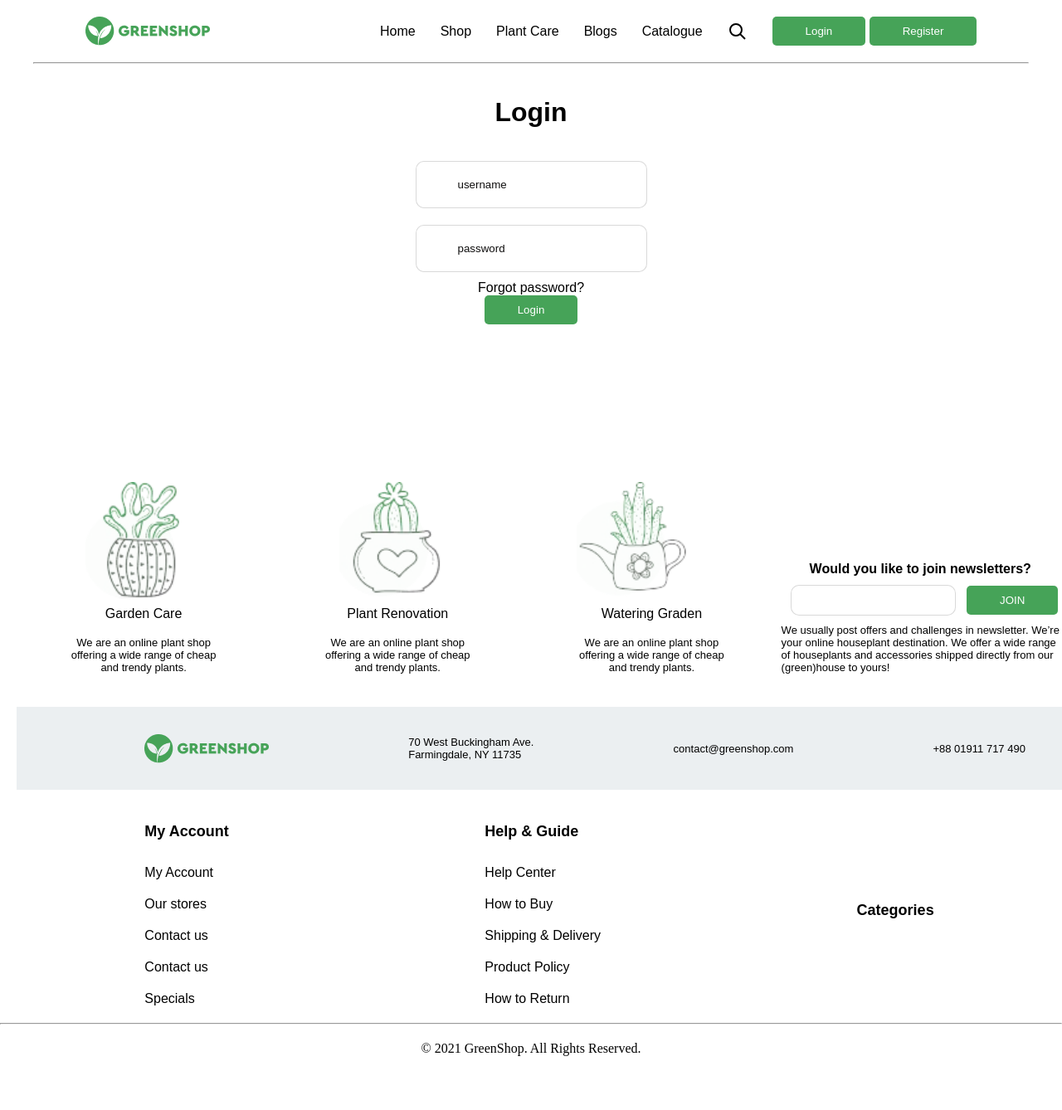
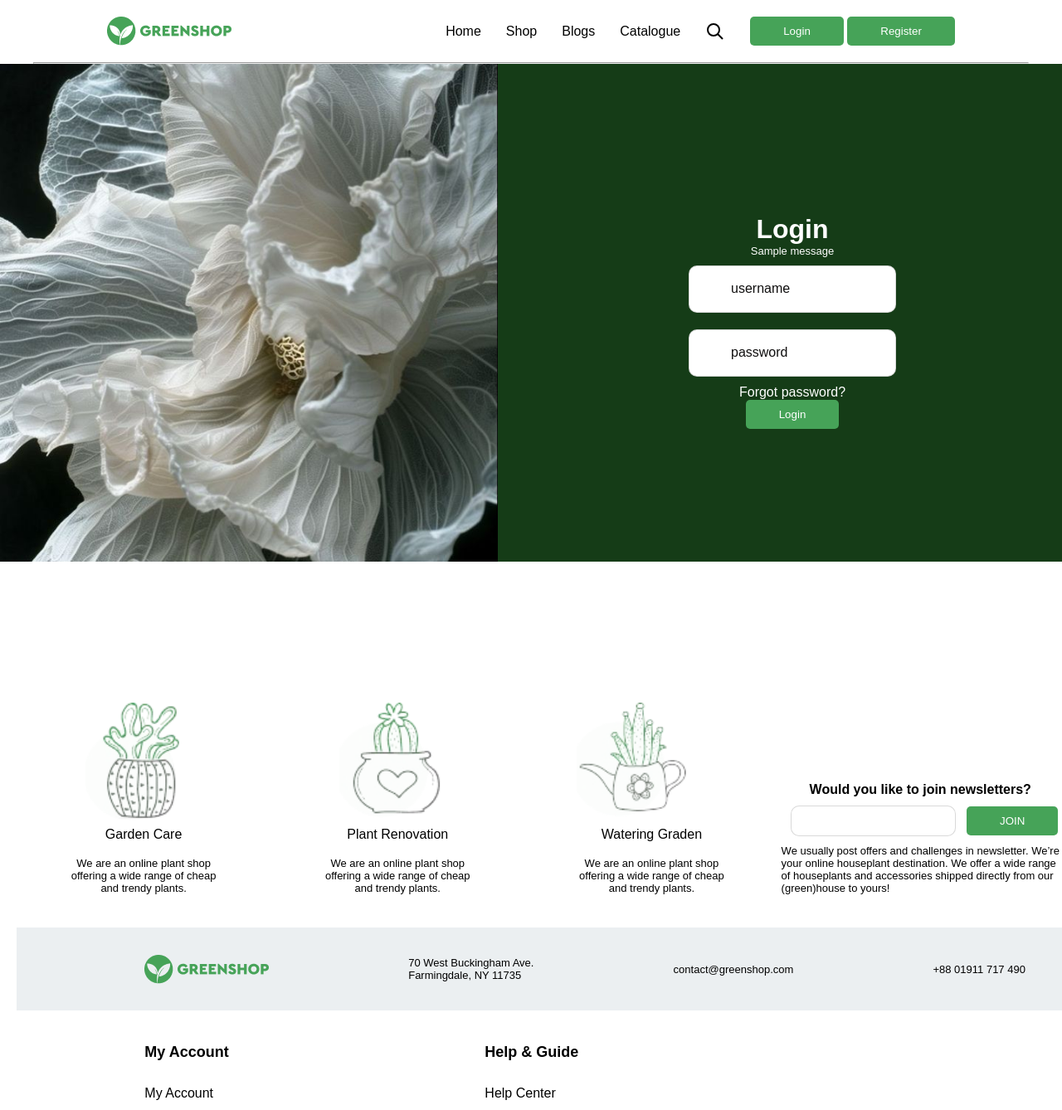
Before and after one commit to alfi7773/plants, a Django app: page /profile/login/ in a window 1280 px wide. Shown: the top 1338 px of the page at 83% size. Before the commit the page ends 1273 px from the top, so only its background shows below. Run offline with Django 5.2, Linux system fonts and the light colour scheme; tables that the repository leaves empty hold one stand-in row (values such as "Sample post"); one stand-in notice (Sample message) is shown; parts of the project's set-up code (start-up, migrations or seed data) failed here and were passed over; some libraries are stand-ins or nearby versions.

Commit message:
login/register

```diff
--- a/static/static_dirs/css/main.css
+++ b/static/static_dirs/css/main.css
@@ -448,6 +448,29 @@ a {
     color: black;
     list-style: none;
 }
+
+input::placeholder {
+    font-family: Cera Pro, sans-serif;
+    color: black;
+    font-size: 16px;
+}
+
+.message {
+    /* font-size: 20px; */
+    font-family: Cera Pro, sans-serif;
+
+}
+
+.my-plant {
+    background-image: url(../images/myplant.jpg);
+    background-position: center;
+    background-repeat: no-repeat;
+    background-size: cover;
+    width: 600px;
+    height: 600px;
+}
+
+
 
 /* .form-button button {
     width: 100%;
@@ -1056,13 +1079,14 @@ select, textarea {
     border-radius: 10px;
 }
 
-.forma input {
+.forma input, select {
     padding: 20px 50px;
     margin: 10px;
     border: none;
     /* background-color: #dfdada; */
     border: solid 1px rgb(128, 128, 128, 0.3);
     border-radius: 10px;
+    max-width: 250px;
 }
 
 .forma input::placeholder {
@@ -1075,6 +1099,11 @@ select, textarea {
     display: flex;
     flex-direction: column;
     gap: 30px;
+}
+
+.body {
+    background-color: #153c17;
+
 }
 
 
@@ -1414,7 +1443,7 @@ button.place-order:hover {
 /* Адаптивность */
 @media (max-width: 768px) {
     .container {
-        flex-direction: column;
+        /* flex-direction: column; */
     }
 }
 
--- a/templates/companents/navbar.html
+++ b/templates/companents/navbar.html
@@ -10,9 +10,9 @@
       <li>
         <a href="{% url "catologue" %}">Shop</a>
       </li>
-      <li>
+      {% comment %} <li>
         <a href="">Plant Care</a>
-      </li>
+      </li> {% endcomment %}
       <li>
         <a href="{% url "blogs" %}">Blogs</a>
       </li>
@@ -105,7 +105,7 @@
 
       </div> {% endcomment %}
 
-<div>
+<div class="display-p">
 <button id="openLoginModal">Login</button>
 <button id="openRegisterModal">Register</button>
 </div>
--- a/templates/profile/login.html
+++ b/templates/profile/login.html
@@ -1,27 +1,48 @@
 {% extends 'main.html' %}
 {% block content %}
 
+<div class="just-display gap-200 body align-center just-stat">
+
+    <div class="my-plant media-none"></div>
+
+    <center>
     <div class="body-form">
         <center>
         <div class="logo2"></div>
-        <h1 class="pad-top-20">Login</h1>
-    </center>
-    <form method="post">
+        <h1 class="pad-top-20 white">Login</h1>
+    {% comment %} </center> {% endcomment %}
+
+
+        <form method="post" class="white black">
             {% csrf_token %}
             {% comment %} <div class="forms"> {% endcomment %}
-        {% for forms in form %}
-        <div class="forma">
-            {% comment %} <p>{{form.label}}</p> {% endcomment %}
-            {{ forms }}
-            {{form.errors}}
+                {% if messages %}
+                {% for message in messages %}
+                <div class="alert alert-danger">
+                <p class="message">{{ message }}</p>
+            </div>
+            {% endfor %}
+            {% endif %}
+            {% for field in form %}
+            <div class="forma white">
+                {{ field }}
+        {% if field.errors %}
+        <div class="error">
+            {% for error in field.errors %}
+            <p>{{ error }}</p>
+            {% endfor %}
+        </div>
+        {% endif %}
     </div>
     {% endfor %}
     {% comment %} </div> {% endcomment %}
-        <a class="end" href="">Forgot password?</a>
+    <a class="end white black" href="">Forgot password?</a>
     <center>
         <button class="form-button" type="submit">Login</button>
     </center>
 </form>
 </div>
+</center>
 
+</div>
 {% endblock content %}
--- a/templates/profile/signup.html
+++ b/templates/profile/signup.html
@@ -1,11 +1,14 @@
 {% extends 'main.html' %}
 
 {% block content %}
+<div class="display-gap body">
+
+    <div class="my-plant media-none"></div>
 
 <div class="body-form">
     <center>
         <div class="logo2"></div>
-        <h1 class="pad-top-20">Register</h1>
+        <h1 class="pad-top-20 white">Register</h1>
     </center>
     <div class="forma">
     <form method="post" action="{% url 'signup' %}">
@@ -26,5 +29,6 @@
     </form>
 </div>
 </div>
+</div>
 
 {% endblock content %}
--- a/user_profile/forms.py
+++ b/user_profile/forms.py
@@ -26,7 +26,7 @@ class CustomUserCreationForm(UserCreationForm):
 
 class LoginForm(AuthenticationForm):
     username = forms.CharField(widget=forms.TextInput(attrs={'class': 'forma', 'placeholder': 'username'}))
-    password = forms.CharField(widget=forms.PasswordInput(attrs={'class': '', 'placeholder': 'password'}))
+    password = forms.CharField(widget=forms.PasswordInput(attrs={'class': 'forma', 'placeholder': 'password'}))
 
     class Meta:
         model = User
--- a/user_profile/views.py
+++ b/user_profile/views.py
@@ -55,13 +55,22 @@ class Login(LoginView):
     template_name = 'profile/login.html'
     success_url = reverse_lazy('profile')
 
-    # def get_success_url(self):
-    #     return '/'
 
     def get_context_data(self, **kwargs):
         context = super().get_context_data(**kwargs)
         context['forms'] = self.get_form()
         return context
+
+    def form_invalid(self, form):
+        messages.error(self.request, "Login failed. Please check your username and password.")
+
+        if 'username' in form.errors:
+            form.add_error('username', "This user does not exist.")
+
+        if 'password' in form.errors:
+            form.add_error('password', "Invalid password.")
+
+        return self.render_to_response(self.get_context_data(form=form))
 
 
 
```
Also changed, not shown: static/static_dirs/css/meda.css (+60 -0 lines), db.sqlite3, static/static_dirs/images/myplant.jpg (added). Lines whose indentation alone changed are shown as unchanged.
